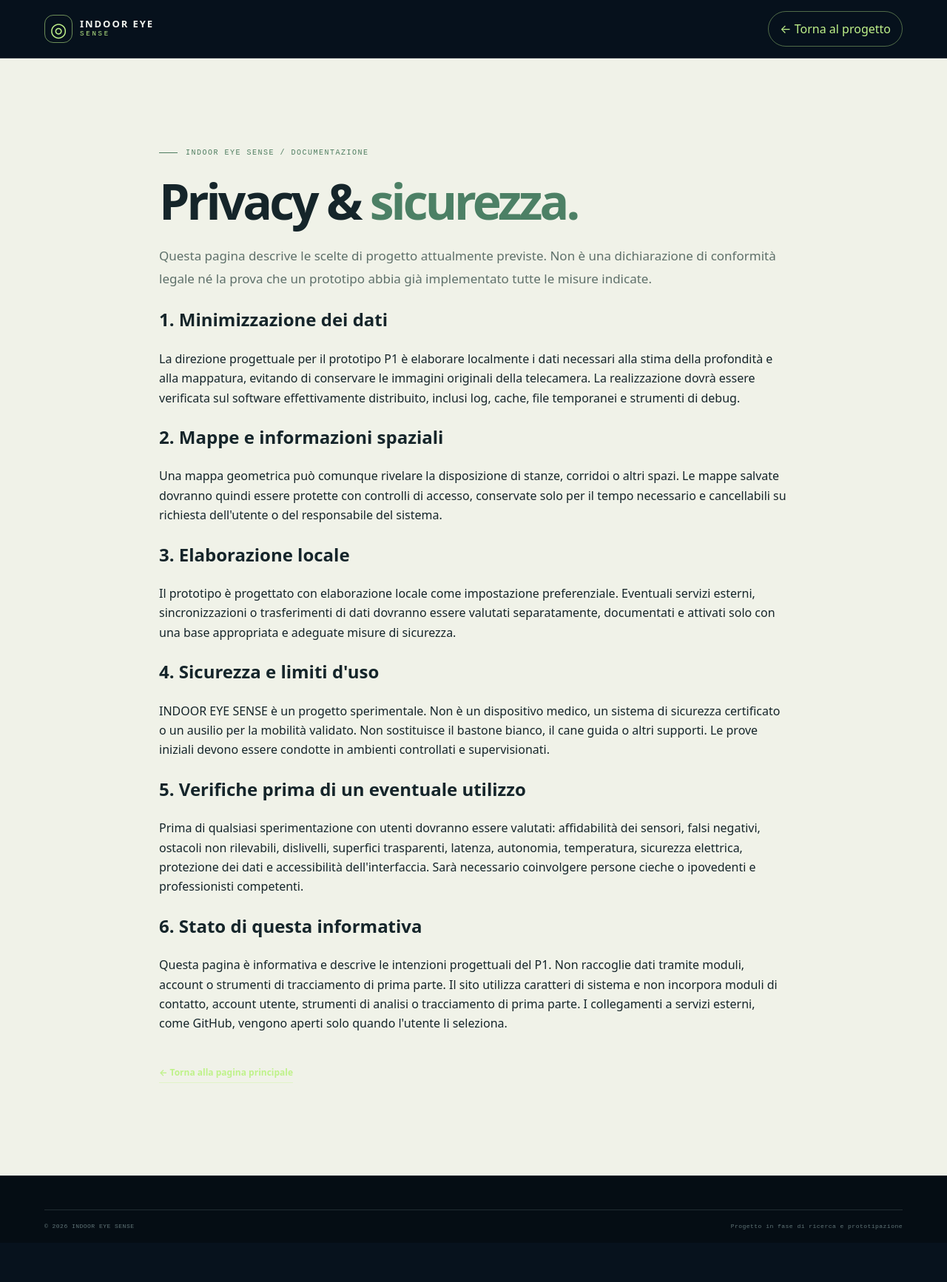
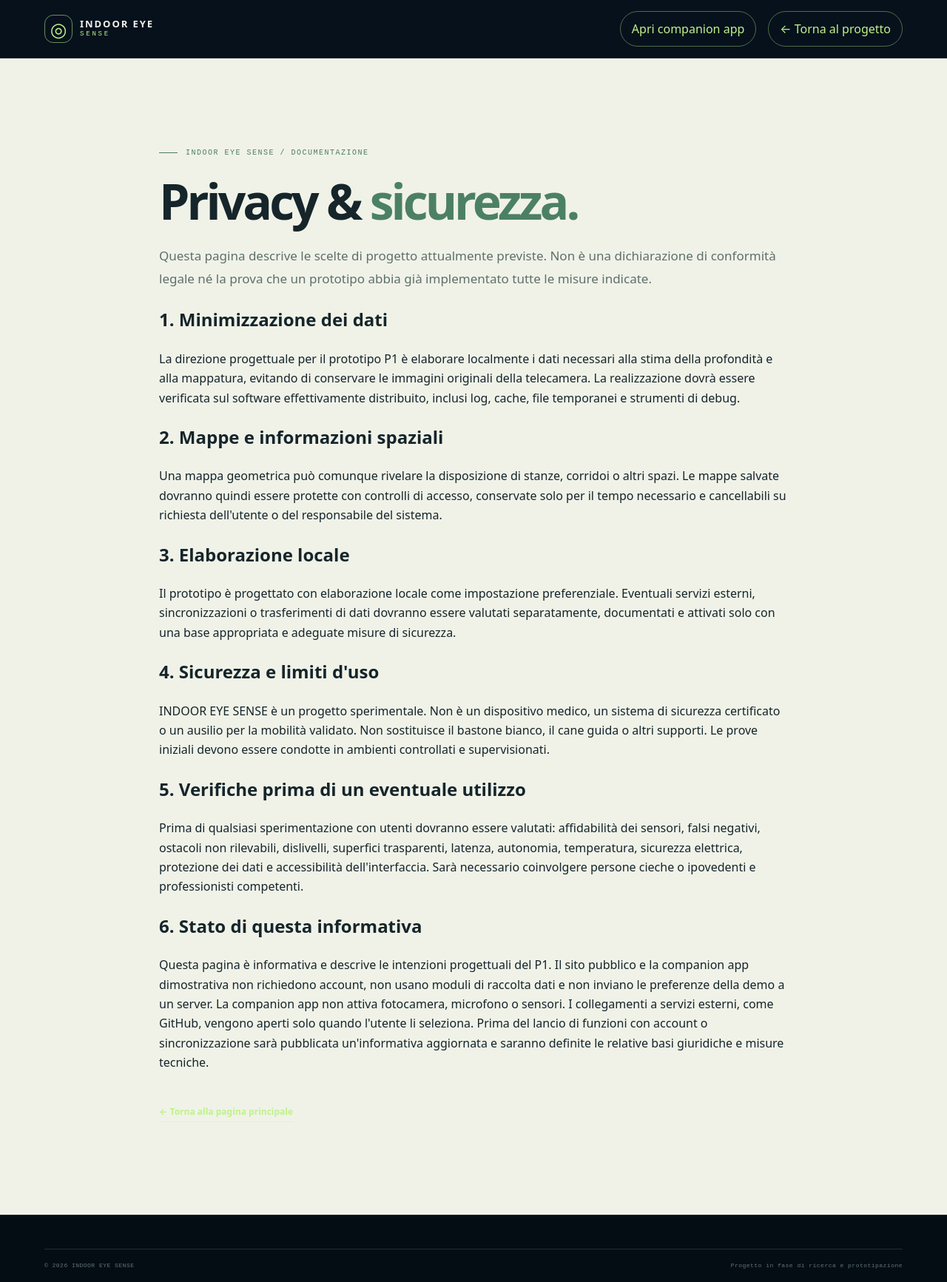
Before and after one commit to youssef673/indoor-eye-sense, a plain HTML site: page privacy.html in a window 1280 px wide. Shown: the whole page at 74% size. Before the commit the page ends 1680 px from the top, so only its background shows below. Drawn offline with Linux system fonts and the light colour scheme.

Commit message:
Improve site metadata and documentation

```diff
--- a/privacy.html
+++ b/privacy.html
@@ -14,7 +14,7 @@
   <header class="site-header">
     <div class="container nav-wrap">
       <a class="brand" href="index.html"><span class="brand__symbol" aria-hidden="true">◎</span><span class="brand__text">INDOOR EYE<span>SENSE</span></span></a>
-      <a class="nav-cta" href="index.html">← Torna al progetto</a>
+      <div style="display:flex;gap:16px;align-items:center"><a class="nav-cta" href="app/">Apri companion app</a><a class="nav-cta" href="index.html">← Torna al progetto</a></div>
     </div>
   </header>
   <main id="contenuto">
@@ -34,7 +34,7 @@
         <h2>5. Verifiche prima di un eventuale utilizzo</h2>
         <p>Prima di qualsiasi sperimentazione con utenti dovranno essere valutati: affidabilità dei sensori, falsi negativi, ostacoli non rilevabili, dislivelli, superfici trasparenti, latenza, autonomia, temperatura, sicurezza elettrica, protezione dei dati e accessibilità dell'interfaccia. Sarà necessario coinvolgere persone cieche o ipovedenti e professionisti competenti.</p>
         <h2>6. Stato di questa informativa</h2>
-        <p>Questa pagina è informativa e descrive le intenzioni progettuali del P1. Non raccoglie dati tramite moduli, account o strumenti di tracciamento di prima parte. Il sito utilizza caratteri di sistema e non incorpora moduli di contatto, account utente, strumenti di analisi o tracciamento di prima parte. I collegamenti a servizi esterni, come GitHub, vengono aperti solo quando l'utente li seleziona.</p>
+        <p>Questa pagina è informativa e descrive le intenzioni progettuali del P1. Il sito pubblico e la companion app dimostrativa non richiedono account, non usano moduli di raccolta dati e non inviano le preferenze della demo a un server. La companion app non attiva fotocamera, microfono o sensori. I collegamenti a servizi esterni, come GitHub, vengono aperti solo quando l'utente li seleziona. Prima del lancio di funzioni con account o sincronizzazione sarà pubblicata un'informativa aggiornata e saranno definite le relative basi giuridiche e misure tecniche.</p>
         <p style="margin-top:38px"><a class="inline-link" href="index.html">← Torna alla pagina principale</a></p>
       </div>
     </section>
```
